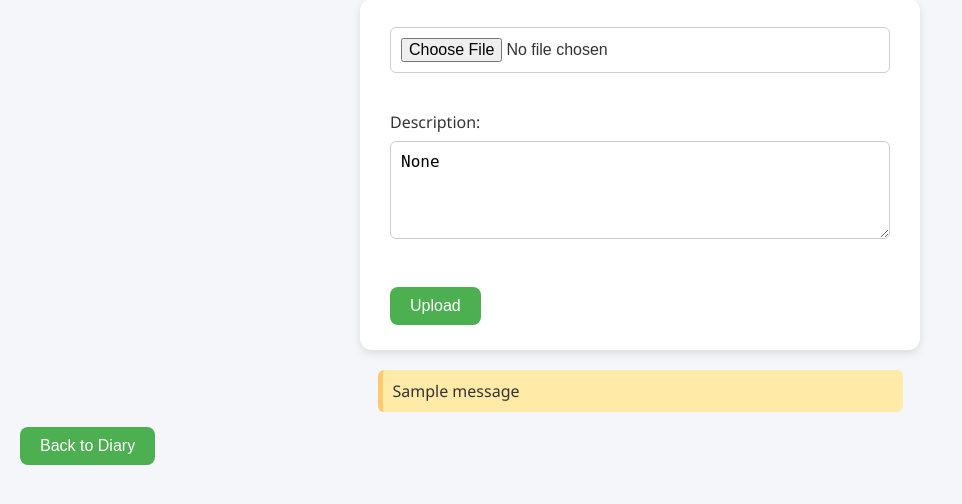
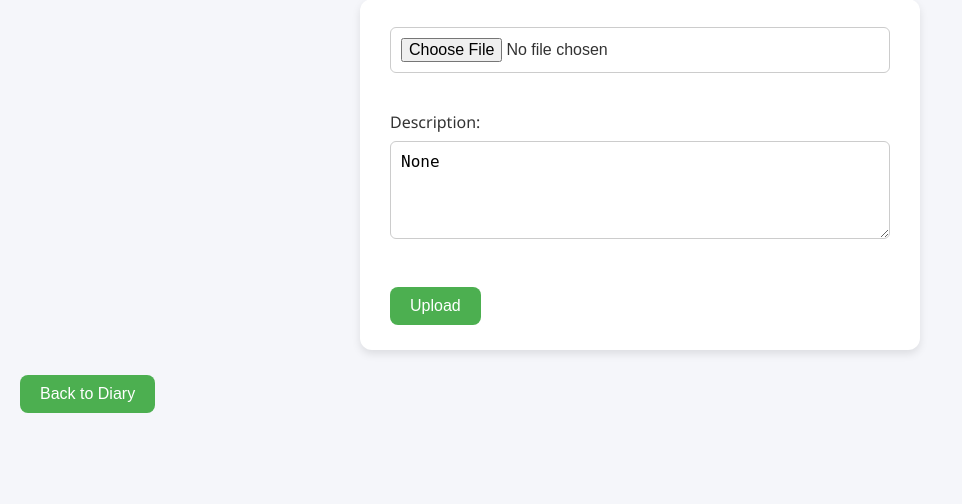
Before and after one commit to JustKenTabata/Project_OKT, a Flask app: page /upload in a window 1280 px wide. Shown: the part 107-611 px from the top of the page, without its empty margins (0-962 px from the left). Run offline with Flask 3, Linux system fonts and the light colour scheme; a user stored in the database is signed in; tables that the repository leaves empty hold one stand-in row (values such as "Sample post"); one stand-in notice (Sample message) is shown.

Commit message:
delete extra messages?

```diff
--- a/app/templates/upload.html
+++ b/app/templates/upload.html
@@ -39,16 +39,6 @@
 
     {% endif %}
 
-    {% with messages = get_flashed_messages() %}
-        {% if messages %}
-            <ul class="flashes">
-                {% for message in messages %}
-                    <li>{{message}}</li>
-                {% endfor %}
-            </ul>
-        {% endif %}
-    {% endwith %}
-
     <a href="{{ url_for('main.diary') }}">
         <button>Back to Diary</button>
     </a>
```
